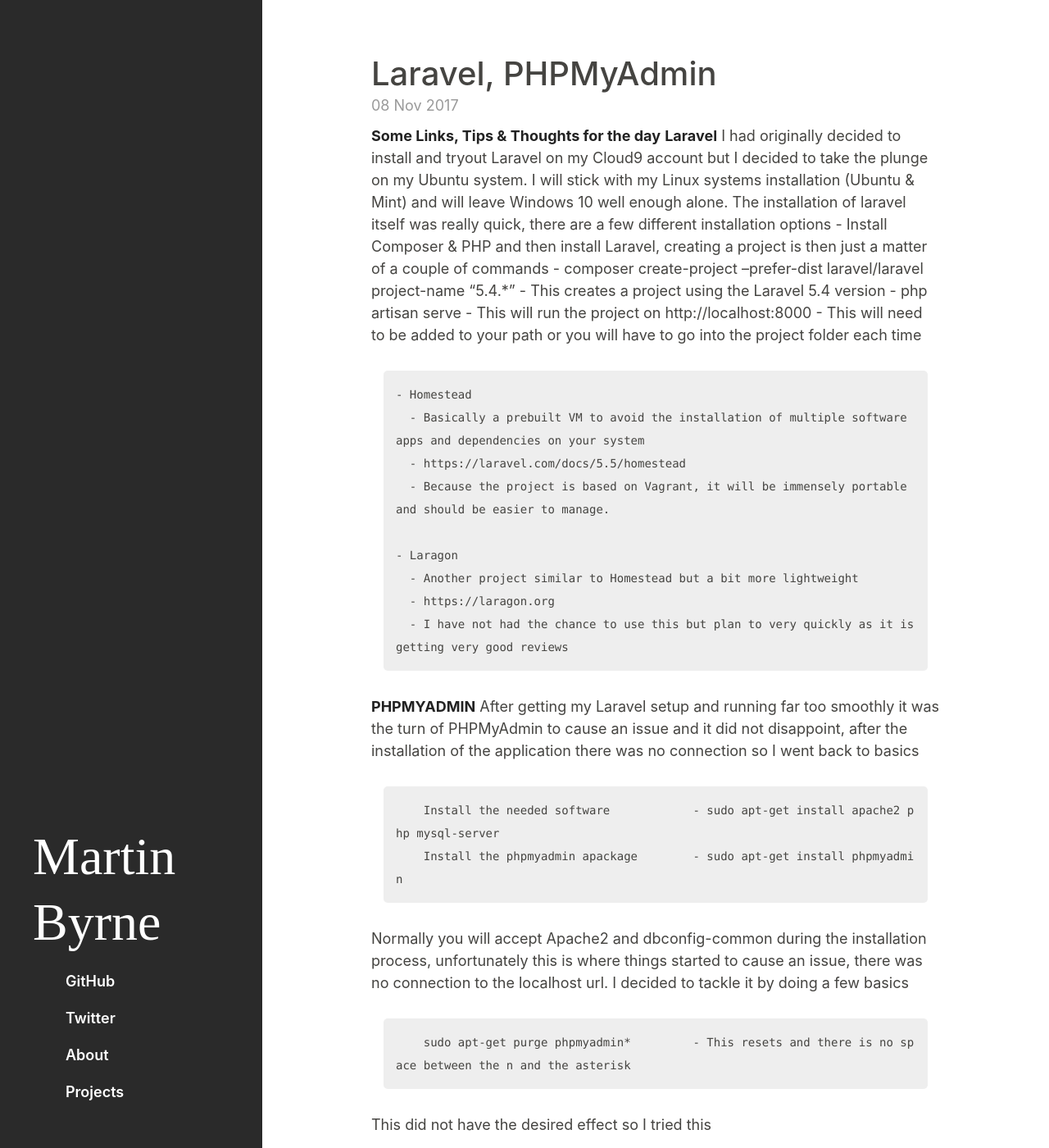
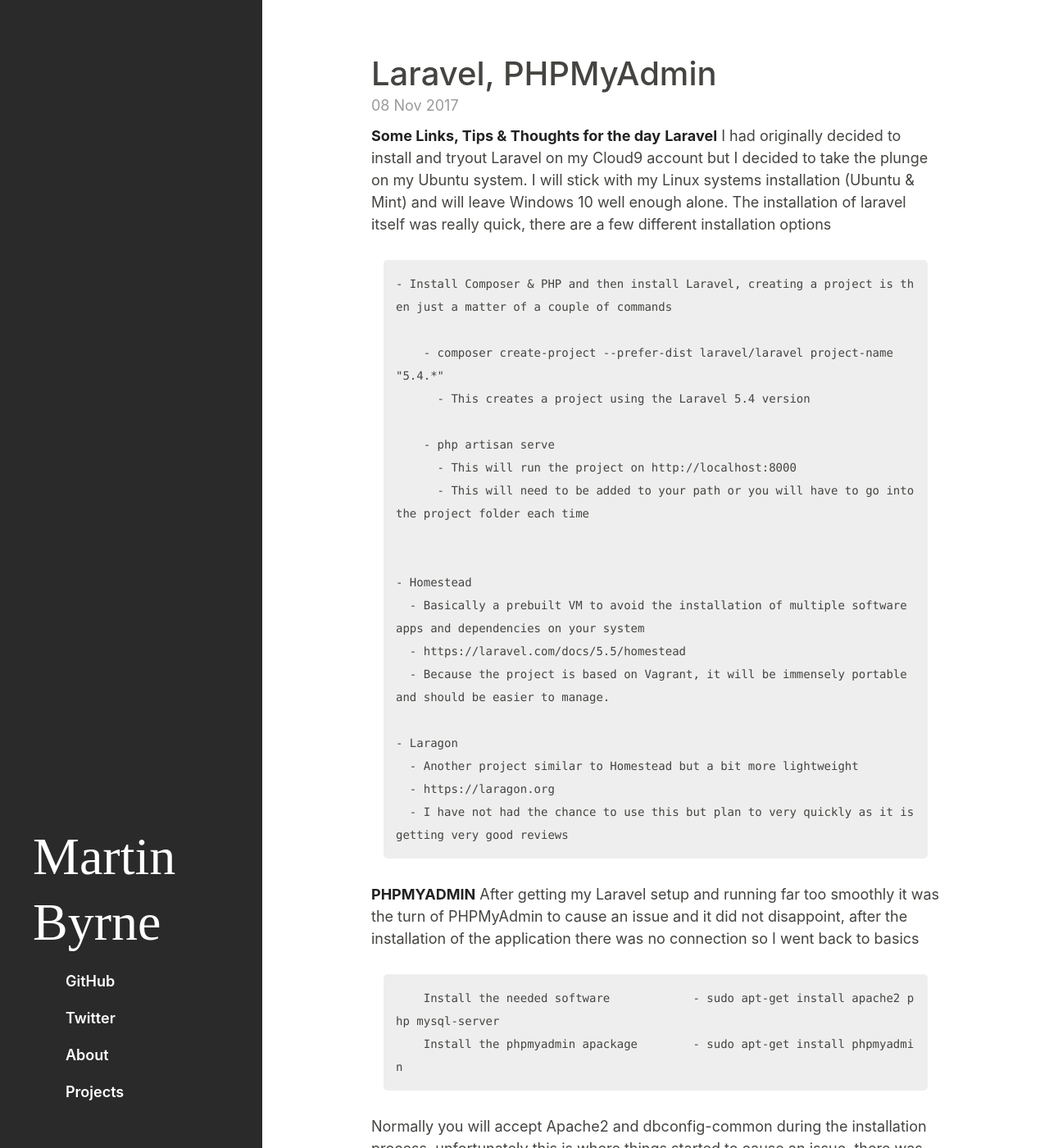
Before and after one commit to marb61a/marb61a.github.io, a Jekyll site: the page built from _posts/2017-11-08-Laravel-PHPMyAdmin-The-Familiar-Terminal.md, in a window 1280 px wide and 1400 px high. Shown: the whole window at 82% size. Built offline with Jekyll 4.4.1, drawn with Linux system fonts in a browser that asks for light colours; some of the changed text lies outside the part shown.

```diff
--- a/_posts/2017-11-08-Laravel-PHPMyAdmin-The-Familiar-Terminal.md
+++ b/_posts/2017-11-08-Laravel-PHPMyAdmin-The-Familiar-Terminal.md
@@ -10,12 +10,16 @@ date: 2017-11-08
   I had originally decided to install and tryout Laravel on my Cloud9 account but I decided to take the plunge on
   my Ubuntu system. I will stick with my Linux systems installation (Ubuntu & Mint) and will leave Windows 10 well
   enough alone. The installation of laravel itself was really quick, there are a few different installation options
+
     - Install Composer & PHP and then install Laravel, creating a project is then just a matter of a couple of commands
-       - composer create-project --prefer-dist laravel/laravel project-name "5.4.*"
-        - This creates a project using the Laravel 5.4 version
-       - php artisan serve
-        - This will run the project on http://localhost:8000
-        - This will need to be added to your path or you will have to go into the project folder each time
+
+        - composer create-project --prefer-dist laravel/laravel project-name "5.4.*"
+          - This creates a project using the Laravel 5.4 version
+
+        - php artisan serve
+          - This will run the project on http://localhost:8000
+          - This will need to be added to your path or you will have to go into the project folder each time
+
 
     - Homestead
       - Basically a prebuilt VM to avoid the installation of multiple software apps and dependencies on your system
@@ -26,6 +30,7 @@ date: 2017-11-08
       - Another project similar to Homestead but a bit more lightweight
       - https://laragon.org
       - I have not had the chance to use this but plan to very quickly as it is getting very good reviews
+
 
 
   **PHPMYADMIN**
@@ -40,14 +45,20 @@ date: 2017-11-08
   things started to cause an issue, there was no connection to the localhost url. I decided to tackle it by doing
   a few basics
 
-        sudo apt-get purge phpmyadmin*         - This resets and there is no space between the n and the asterisk
+        sudo apt-get purge phpmyadmin*
+        - This resets and there is no space between the n and the asterisk
 
 
   This did not have the desired effect so I tried this
 
-        sudo gedit /etc/apache2/apache2.conf    - Needs elevated permissions to edit this file
-        Include /etc/phpmyadmin/apache.conf     - Added at file end
-        /etc/init.d/apache2 restart             - To restart your Apache server, have root password handy
+        sudo gedit /etc/apache2/apache2.conf
+        - Needs elevated permissions to edit this file
+
+        Include /etc/phpmyadmin/apache.conf
+        - Added at file's end
+
+        /etc/init.d/apache2 restart
+        - To restart your Apache server, have root password handy
 
 
   Again no dice but then a single command helped
```
Also changed, not shown: other parts of _posts/2017-11-08-Laravel-PHPMyAdmin-The-Familiar-Terminal.md (+2 -1 lines).
